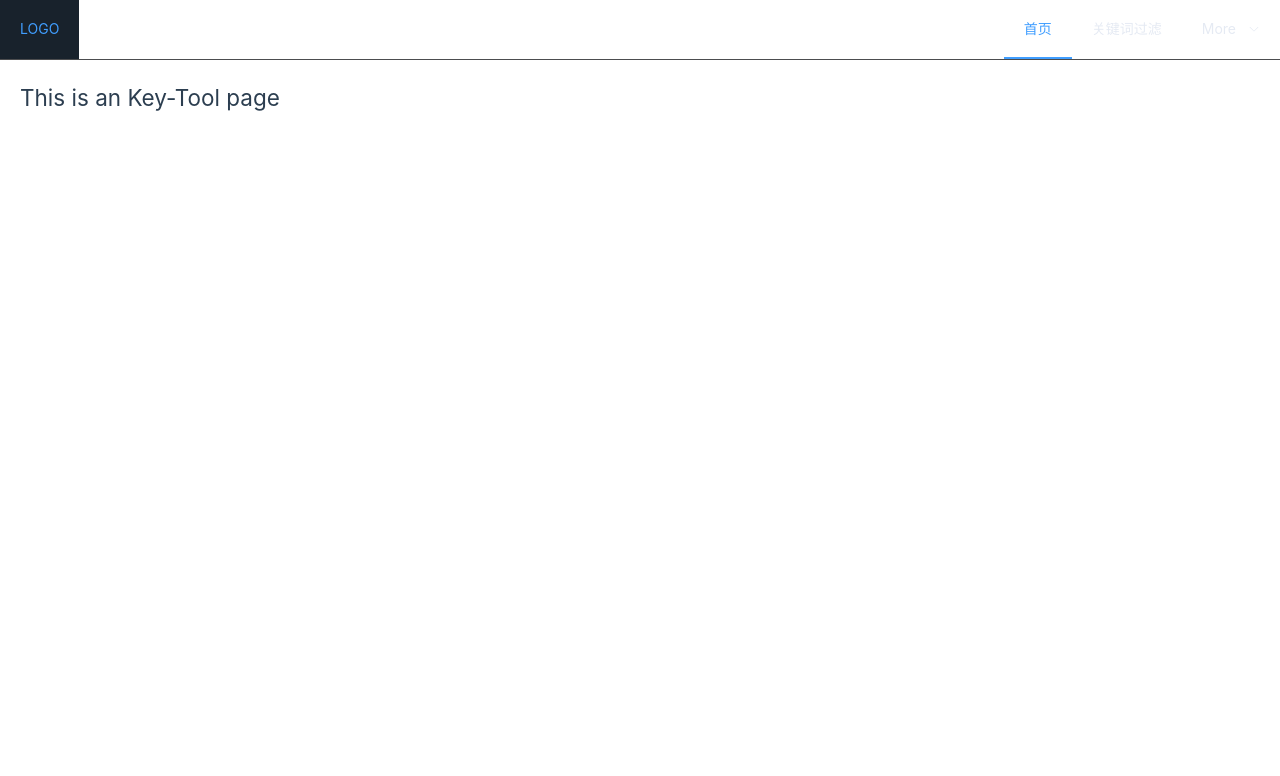
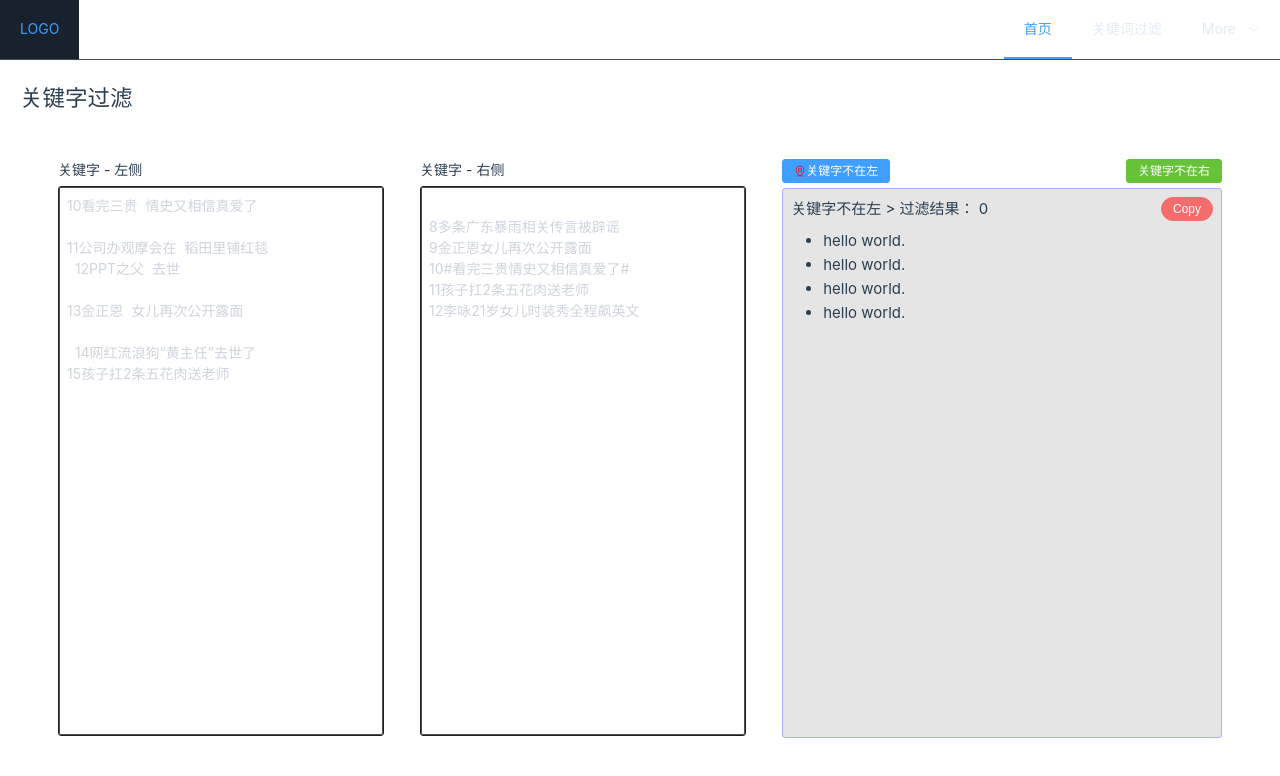
Before and after one commit to jing4866/atools, a Vue app: page /keytool in a window 1280 px wide. Shown: the top 776 px of the page. Built offline with nearby package versions, Linux system fonts and the light colour scheme.

Commit message:
key-tool:基本结构

```diff
--- a/package.json
+++ b/package.json
@@ -8,7 +8,9 @@
     "preview": "vite preview"
   },
   "dependencies": {
+    "copy-to-clipboard": "^3.3.3",
     "element-plus": "^2.3.12",
+    "lodash": "^4.17.21",
     "vue": "^3.3.4",
     "vue-router": "^4.2.4"
   },
--- a/src/components/ModuleList.vue
+++ b/src/components/ModuleList.vue
@@ -52,7 +52,7 @@ import { RouterLink } from 'vue-router'
             background-color: #202127;
             transition: border-color .25s,background-color .25s;
             &:hover{
-                border-color: #a8b1ff;;
+                border-color: #a8b1ff;
             }
         }
         .modules-title{
--- /dev/null
+++ b/src/utils/util.js
@@ -0,0 +1,16 @@
+/*
+ * 根据换行或是回车将数据源 str 转换为 Array
+ * @param { String } str 需要转化的数据源
+ * @return { Array } [] 返回值一个数组
+ * */
+export const str2Array = ( str ) =>{
+    // const regexpRN = /\r\n/g; // 同时存在换行和回车
+    const regexpR = /\r/g; // 只存在 回车
+    const regexpN = /\n/g; // 只存在 换行
+    // 判断基本数据类型
+    if( str && typeof(str) === 'string' ){
+        // 将所有的 \r 替换为 \n 并分割为数组
+        return str.replaceAll(regexpR, '\n').split('\n');
+    }
+    return []
+}
--- a/src/views/KeyView.vue
+++ b/src/views/KeyView.vue
@@ -1,14 +1,172 @@
 <template>
   <div class="keyview-container">
-    <h1>This is an Key-Tool page</h1>
+    <h1>关键字过滤</h1>
+    <div class="keys-containter">
+      <div class="keys-item keys-last-day">
+        <div class="keys-type">关键字 - 左侧</div>
+        <div class="keys-content">
+          <el-input
+            class="keys-area"
+            v-model="keyleft"
+            type="textarea"
+            placeholder="点击当前区域输入数据：左侧关键字。"
+            @change="leftChange"
+          />
+        </div>
+      </div>
+      <div class="keys-item keys-new-day">
+        <div class="keys-type">关键字 - 右侧</div>
+        <div class="keys-content">
+          <el-input
+            class="keys-area"
+            v-model="keyright"
+            type="textarea"
+            placeholder="点击当前区域输入数据：右侧关键字。"
+            @change="rightChange"
+          />
+        </div>
+      </div>
+      <div class="keys-item keys-compared">
+        <div class="keys-type">
+          <el-button type="primary" size="small" @click="keysFilterHandle(0)">
+            <el-icon class="keys-type-icon" color="red" v-show="keys_filtered_pos === 0"><LocationInformation /></el-icon>关键字不在左
+          </el-button>
+          <el-button type="success" size="small" @click="keysFilterHandle(1)">
+            <el-icon class="keys-type-icon" color="red" v-show="keys_filtered_pos === 1"><LocationInformation /></el-icon>关键字不在右
+          </el-button>
+        </div>
+        <div class="keys-content">
+          <div class="keys-result">
+            <p class="keys-selected">{{ keys_filtered }} > 过滤结果： {{ 0 }}</p>
+            <el-button type="danger" round size="small" @click="copyHandle">Copy</el-button>
+          </div>
+          <div class="keys-list">
+            <ul>
+              <li>hello world.</li>
+              <li>hello world.</li>
+              <li>hello world.</li>
+              <li>hello world.</li>
+            </ul>
+          </div>
+        </div>
+      </div>
+    </div>
   </div>
 </template>
 
-<style>
-@media (min-width: 1024px) {
-  .keyview-container {
-    min-height: 100vh;
-    display: flex;
+<script setup>
+import { ref, reactive } from 'vue';
+import copy from 'copy-to-clipboard';
+import _ from 'lodash';
+import { ElMessage } from 'element-plus';
+import { LocationInformation } from '@element-plus/icons-vue'
+import { str2Array } from '@/utils/util.js'
+
+const test = `10看完三贵  情史又相信真爱了\r\n
+11公司办观摩会在  稻田里铺红毯\r
+  12PPT之父  去世\n
+13金正恩  女儿再次公开露面\r\n
+  14网红流浪狗“黄主任”去世了
+15孩子扛2条五花肉送老师`
+
+const t = `
+8多条广东暴雨相关传言被辟谣
+9金正恩女儿再次公开露面
+10#看完三贵情史又相信真爱了#
+11孩子扛2条五花肉送老师
+12李咏21岁女儿时装秀全程飙英文
+`
+
+let keyleft = ref(test);
+let keyright = ref(t);
+let keys_filtered = ref('关键字不在左');
+let keys_filtered_pos = ref(0);
+
+const leftChange = (value) => {
+  // 将字符串转为数组
+  const s2Arr = str2Array(test);
+  // 移除数组项中字符串前后空格
+  const arrNoTrims = _.map(s2Arr, _.trim);
+  // 移除数组中的空项
+  _.remove(arrNoTrims, (n) => n === "" || n === " ");
+}
+const rightChange = (value) => {
+  // 将字符串转为数组
+  const s2Arr = str2Array(test);
+  // 移除数组项中字符串前后空格
+  const arrNoTrims = _.map(s2Arr, _.trim);
+  // 移除数组中的空项
+  _.remove(arrNoTrims, (n) => n === "" || n === " ");
+}
+
+const keysFilterHandle = (pos) => {
+  keys_filtered.value = pos ? '关键字不在右' : '关键字不在左';
+  keys_filtered_pos.value = pos;
+
+}
+
+const copyHandle = (data) => {
+  const cp = copy('adfdf');
+  const desc = keys_filtered_pos.value ? '关键字不在右' : '关键字不在左';
+  if(cp){
+    ElMessage({
+      message: `${desc} : 成功复制 ${0} 条数据`,
+      type: 'success',
+    })
+  }else{
+    ElMessage.error(`${desc} : 复制失败，请尝试手动复制。`)
   }
 }
+
+</script>
+
+<style>
+.keyview-container {
+  .keys-containter{
+    display: flex;
+    padding: 20px;
+    .keys-item{
+      width: 30%;
+      padding: 8px;
+      margin: 10px;
+      &:nth-of-type(3){
+        width: 40%;
+        .keys-content{
+          border: 1px solid #202127;
+          border-color: #a8b1ff;
+          background-color: rgba(0, 0, 0, 0.1);
+        }
+      }
+      .keys-type{
+        font-size: 14px;
+        padding: 5px 0;
+        display: flex;
+        justify-content: space-between;
+      }
+      .keys-content{
+        border-radius: 3px;
+        min-height: calc(100vh - 250px);
+        .el-textarea__inner{
+          width: 100%;
+          height: calc(100vh - 250px);
+          padding: 8px;
+          font-size: 14px;
+          resize: none;
+          border: 1px solid #202127;
+          border-radius: 3px;
+          background-color: rgba(255, 255, 255, 0.1);
+          &:hover{
+            border-color: #a8b1ff;
+          }
+        }
+      }
+      .keys-result{
+        display: flex;
+        justify-content: space-between;
+        padding: 8px;
+      }
+    }
+  }
+}
+
 </style>
```
Also changed, not shown: 1 other file (tests, documents, lock files or other folders).
